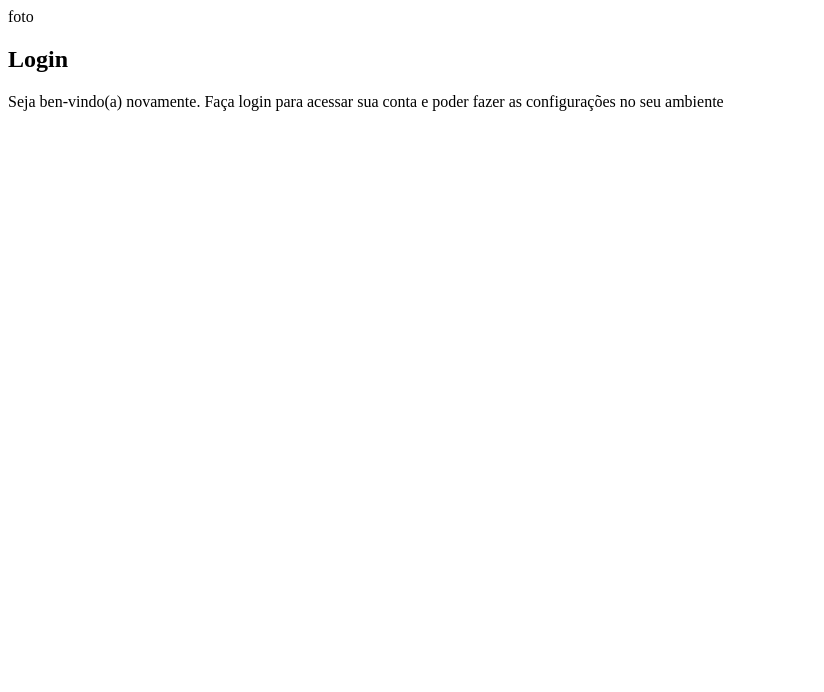
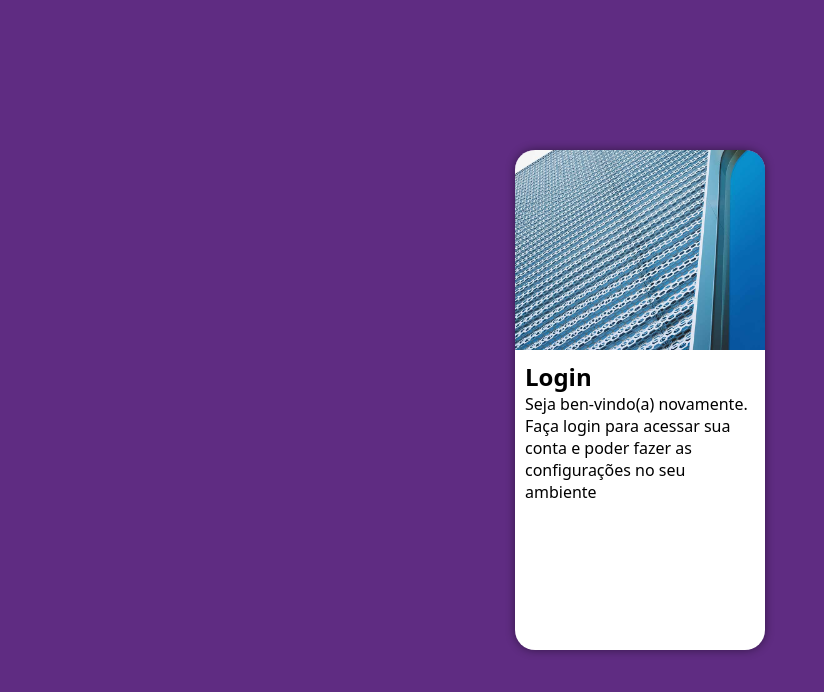
Before and after one commit to gueroso1/projeto-login, a plain HTML site: page index.html in a window 1280 px wide. Shown: the whole page, without its empty margins (0-824 px from the left). Drawn offline with Linux system fonts and the light colour scheme.

Commit message:
atualizando projeto

```diff
--- a/estilos/style.css
+++ b/estilos/style.css
@@ -4,3 +4,47 @@
     --verde: #49a09d;
     --lilas: #5f2c82;
 }
+
+*{
+    padding: 0;
+    margin: 0;
+    font-family: system-ui, -apple-system, BlinkMacSystemFont, 'Segoe UI', Roboto, Oxygen, Ubuntu, Cantarell, 'Open Sans', 'Helvetica Neue', sans-serif;
+    box-sizing: border-box;
+}
+
+html, body {
+    background-color: var(--lilas);
+    height: 100vh;
+    width: 100vw;
+}
+
+main {
+    position: relative;
+    height: 100vh;
+    width: 100vw;
+}
+
+#login {
+    position: absolute;
+    top: 50%;
+    left: 50%;
+    transform: translate(-50%, -50%);
+    overflow: hidden;
+
+    background-color: white;
+    width: 250px;
+    height: 500px;
+    border-radius: 20px;
+    box-shadow: 0px 0px 10px rgba(0, 0, 0, 0.45);
+}
+
+#login > #imagem {
+    display: block;
+    background: var(--lilas) url(../imagens/bg.jpg) no-repeat left bottom/cover;
+    height: 200px;
+}
+
+#login > #formulario {
+    display: block;
+    padding: 10px;
+}
--- a/index.html
+++ b/index.html
@@ -10,9 +10,7 @@
 <body>
     <main>
         <section id="login">
-            <div id="imagem">
-                foto
-            </div>
+            <div id="imagem"></div>
             <div id="formulario">
                 <h1>Login</h1>
                 <p>Seja ben-vindo(a) novamente. Faça login para acessar sua conta e poder fazer as configurações no seu ambiente</p>
```
